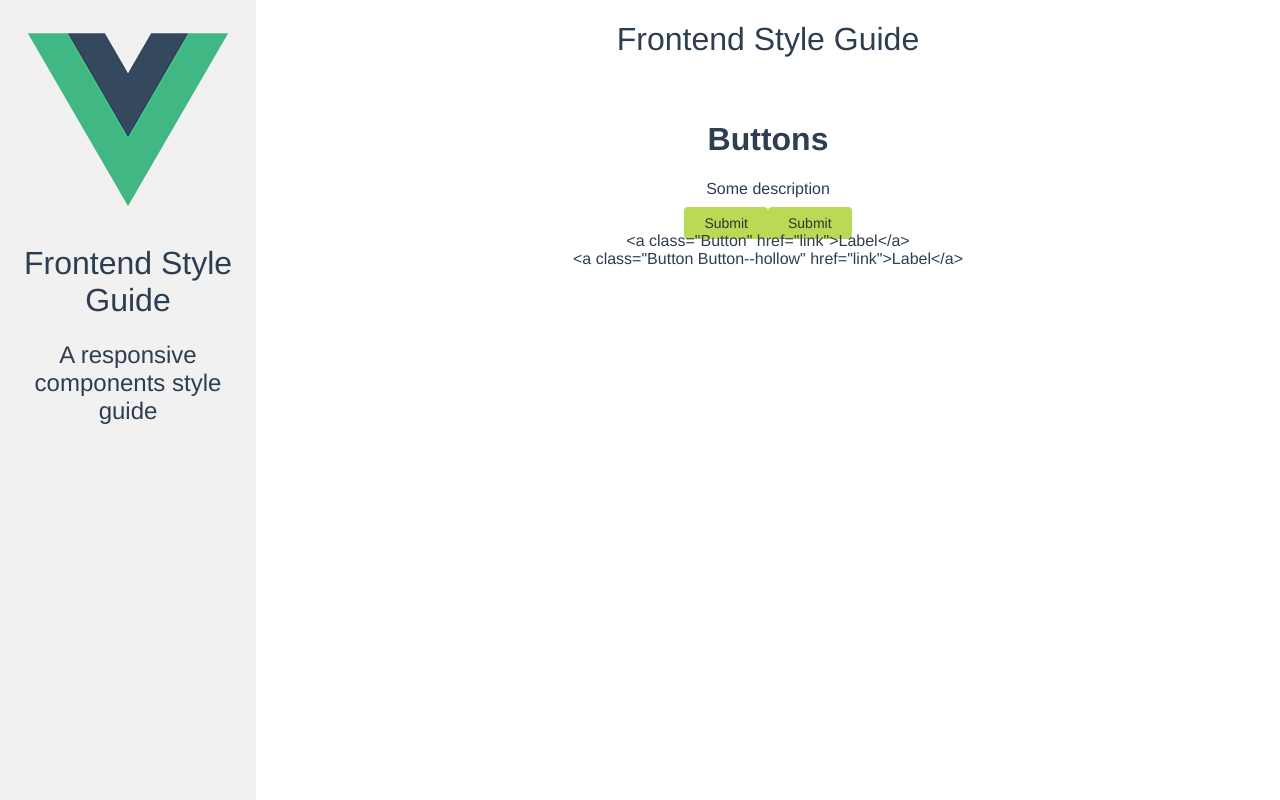
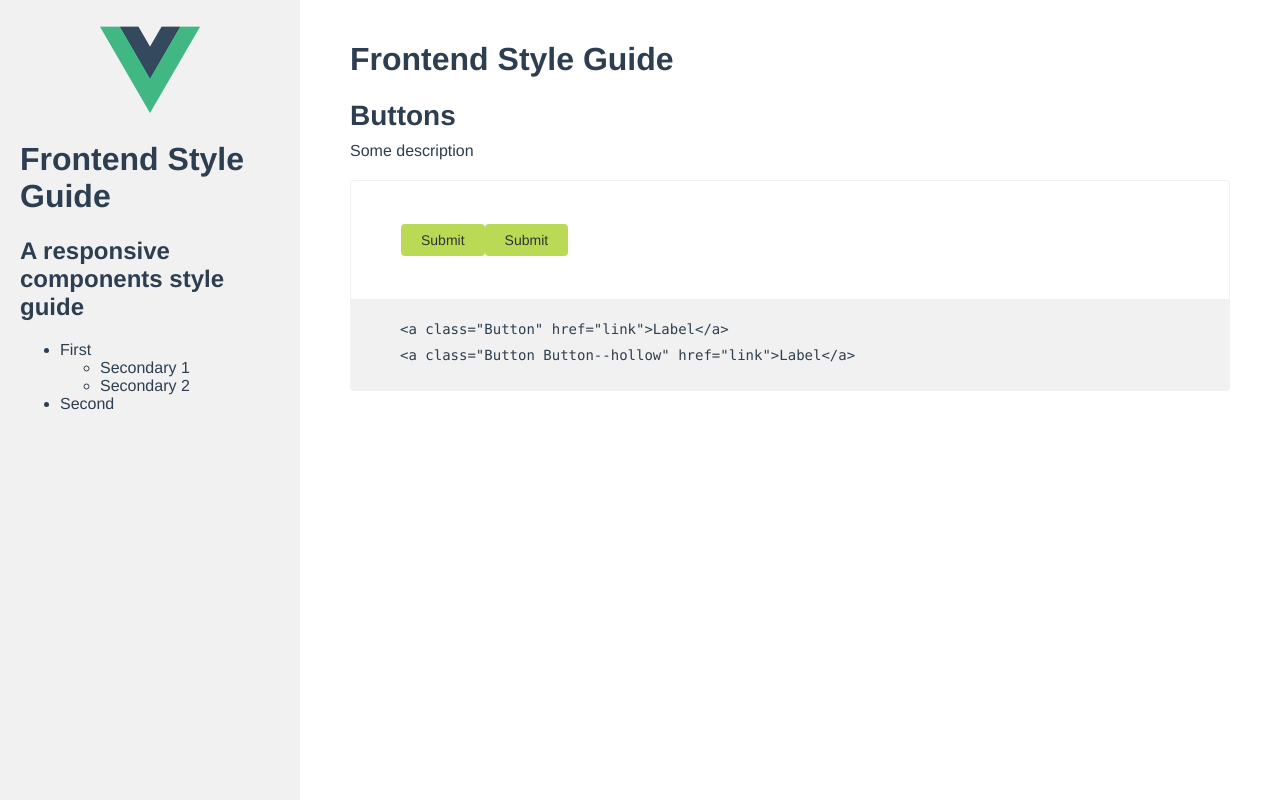
Before and after one commit to italodr/frontend-style-guide, a Vue app: page / in a window 1280 px wide. Built offline with nearby package versions, Linux system fonts and the light colour scheme.

Commit message:
Minor changes

```diff
--- a/index.html
+++ b/index.html
@@ -2,7 +2,7 @@
 <html>
     <head>
         <meta charset="utf-8">
-    <title>frontend-styleguide</title>
+        <title>Frontend Style Guide</title>
     </head>
     <body>
         <div id="app"></div>
--- a/src/App.vue
+++ b/src/App.vue
@@ -34,6 +34,45 @@ body, html {
     font-family: 'Avenir', Helvetica, Arial, sans-serif;
     -webkit-font-smoothing: antialiased;
     -moz-osx-font-smoothing: grayscale;
-    text-align: center;
+}
+
+.Block {
+    margin: 0 0 30px;
+}
+
+.Block-title {
+    font-size: 28px;
+    margin: 0 0 10px;
+}
+
+.Block-description {
+    font-size: 16px;
+    margin: 0 0 20px;
+}
+
+.Block-samples {
+    border: solid #f1f1f1;
+    border-radius: 4px 4px 0 0;
+    border-width: 1px 1px 0 1px;
+    padding: 50px;
+}
+
+.Block-code {
+    background: #f1f1f1;
+    border-radius: 0 0 4px 4px;
+    font-family: "Lucida Console", Monaco, monospace;
+    font-size: 14px;
+    padding: 20px 50px;
+}
+
+.Block-code ul {
+    list-style: none;
+    margin: 0;
+    padding: 0;
+}
+
+.Block-code li {
+    line-height: 1.5;
+    margin: 0 0 5px;
 }
 </style>
--- a/src/molecules/Buttons.vue
+++ b/src/molecules/Buttons.vue
@@ -1,13 +1,17 @@
 <template>
     <div class="Block">
-        <h1 class="Block-title">{{ title }}</h1>
+        <h2 class="Block-title">{{ title }}</h2>
         <p class="Block-description">{{ description }}</p>
 
         <div class="Block-samples">
             <a class="Button" v-bind:href="link">{{ label }}</a>
             <a class="Button" v-bind:href="link">{{ label }}</a>
         </div>
-        <div class="Block-code" v-for="hint in hints">{{ hint.code }}</div>
+        <div class="Block-code">
+            <ul>
+                <li v-for="hint in hints">{{ hint.code }}</li>
+            </ul>
+        </div>
     </div>
 </template>
 
--- a/src/pages/Components.vue
+++ b/src/pages/Components.vue
@@ -21,7 +21,6 @@ export default {
 <!-- Add "scoped" attribute to limit CSS to this component only -->
 <style scoped>
 .Components {
-    padding: 20px;
     width: 100%;
 }
 </style>
--- a/src/templates/MainContent.vue
+++ b/src/templates/MainContent.vue
@@ -23,12 +23,10 @@ export default {
 
 <!-- Add "scoped" attribute to limit CSS to this component only -->
 <style scoped>
-h1 {
-    font-weight: normal;
-}
 .MainContent {
     height: 100vh;
     overflow: auto;
+    padding: 20px 50px;
     width: 80%;
 }
 </style>
--- a/src/templates/Sidebar.vue
+++ b/src/templates/Sidebar.vue
@@ -1,8 +1,16 @@
 <template>
     <div class="Sidebar">
-        <img src="../assets/logo.png">
+        <img class="Sidebar-logo" src="../assets/img/logo.png">
         <h1>{{ title }}</h1>
         <h2>{{ subtitle }}</h2>
+        <ul>
+            <li v-for="section in sections">
+                {{ section.title }}
+                <ul v-if="section.subsections">
+                    <li v-for="subsection in section.subsections">{{ subsection.title }}</li>
+                </ul>
+            </li>
+        </ul>
     </div>
 </template>
 
@@ -12,7 +20,19 @@ export default {
     data () {
         return {
             title: 'Frontend Style Guide',
-            subtitle: 'A responsive components style guide'
+            subtitle: 'A responsive components style guide',
+            sections: [
+                {
+                    title: 'First',
+                    subsections: [
+                        { title: 'Secondary 1' },
+                        { title: 'Secondary 2' }
+                    ]
+                },
+                {
+                    title: 'Second'
+                }
+            ]
         }
     }
 }
@@ -20,13 +40,19 @@ export default {
 
 <!-- Add "scoped" attribute to limit CSS to this component only -->
 <style scoped>
-h1, h2 {
-    font-weight: normal;
-}
+
 .Sidebar {
     background: #f1f1f1;
     height: 100vh;
+    min-width: 300px;
     padding: 20px;
     width: 20%;
 }
+
+.Sidebar-logo {
+    display: block;
+    margin: 0 auto;
+    max-width: 100px;
+    width: 100%;
+}
 </style>
```
Also changed, not shown: src/assets/img/logo.png (renamed from src/assets/logo.png), 1 other file (tests, documents, lock files or other folders). Lines whose indentation alone changed are shown as unchanged.
